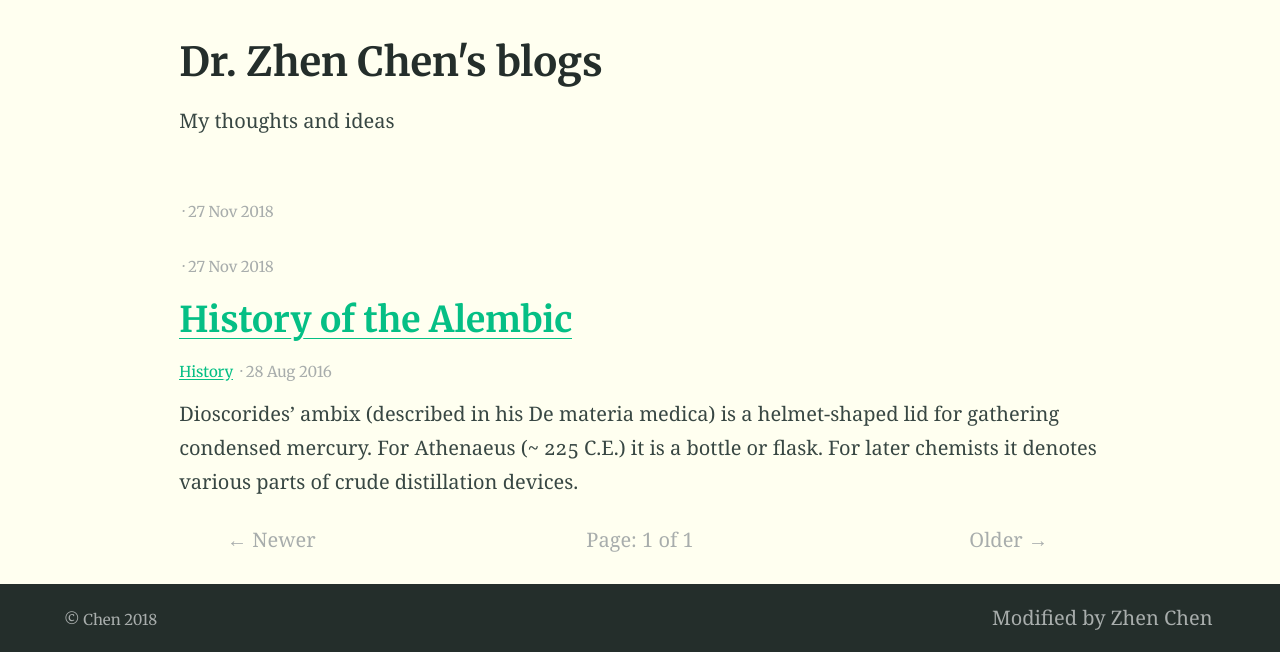
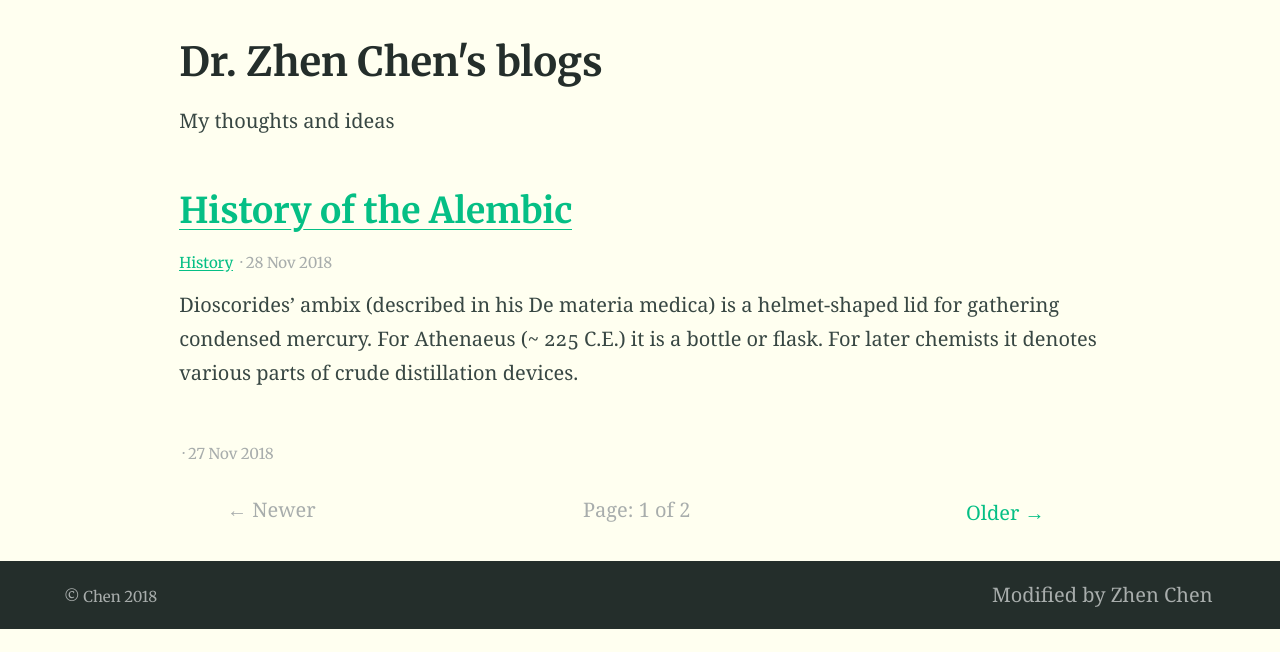
Before and after one commit to RobinChen121/robinchen121.github.io-12, a Jekyll site: the page built from blog/index.html, in a window 1280 px wide. Shown: the part 408-1060 px from the top of the page. Built offline with Jekyll 4.4.1, drawn with Linux system fonts in a browser that asks for light colours; the list of posts is cut into pages by our own code; after the commit the page ends 1037 px from its top, so only the background shows below that.

Commit message:
test blogs

```diff
--- a/_config.yml
+++ b/_config.yml
@@ -32,7 +32,7 @@
 - jemoji
 
 # 3. Gem settings
-paginate: 5 # jekyll-paginate > items per page
+paginate: 2 # jekyll-paginate > items per page
 paginate_path: blog/page:num # jekyll-paginate > blog page
 jekyll-mentions: https://twitter.com # jekyll-mentions > service used when @replying
 twitter:
```
Also changed, not shown: _posts/2018-11-28-example-post-two.md (renamed from _posts/2016-08-28-example-post-two.md).
